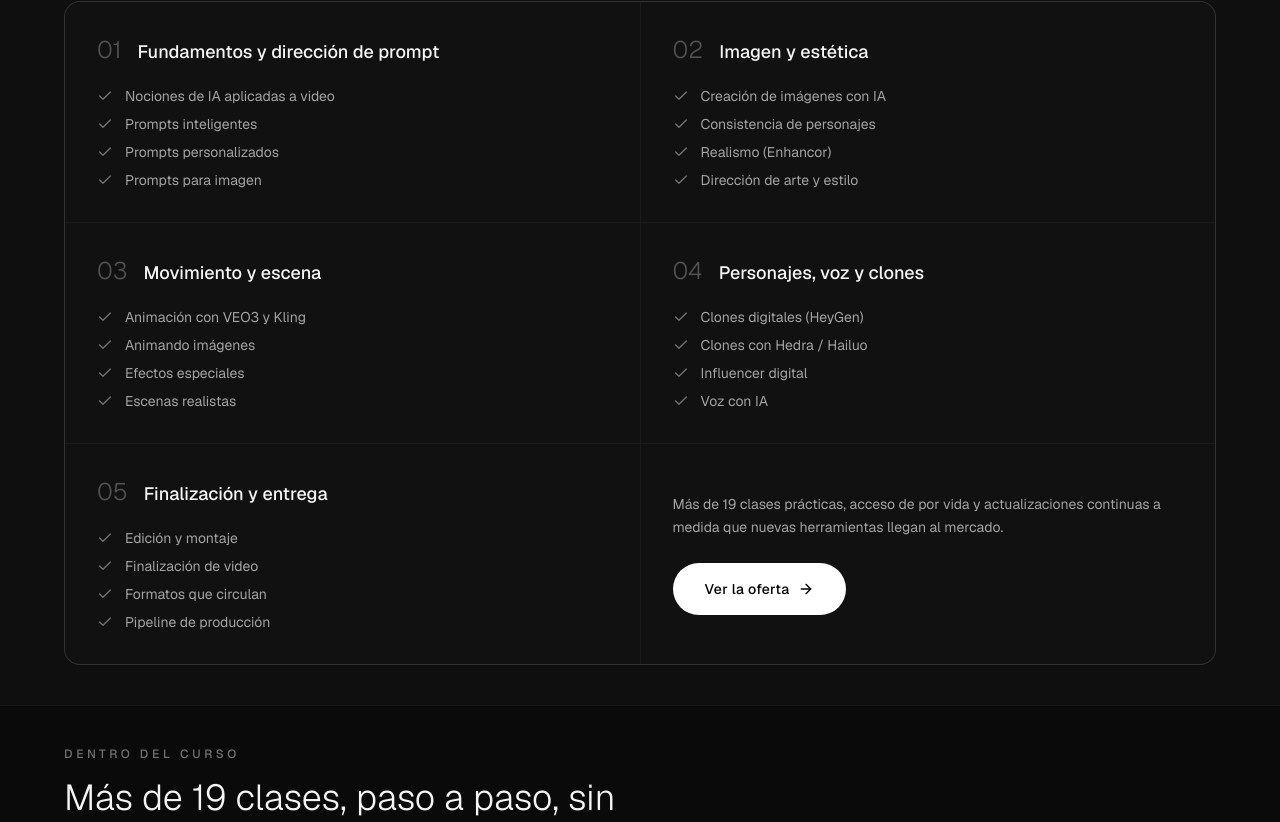
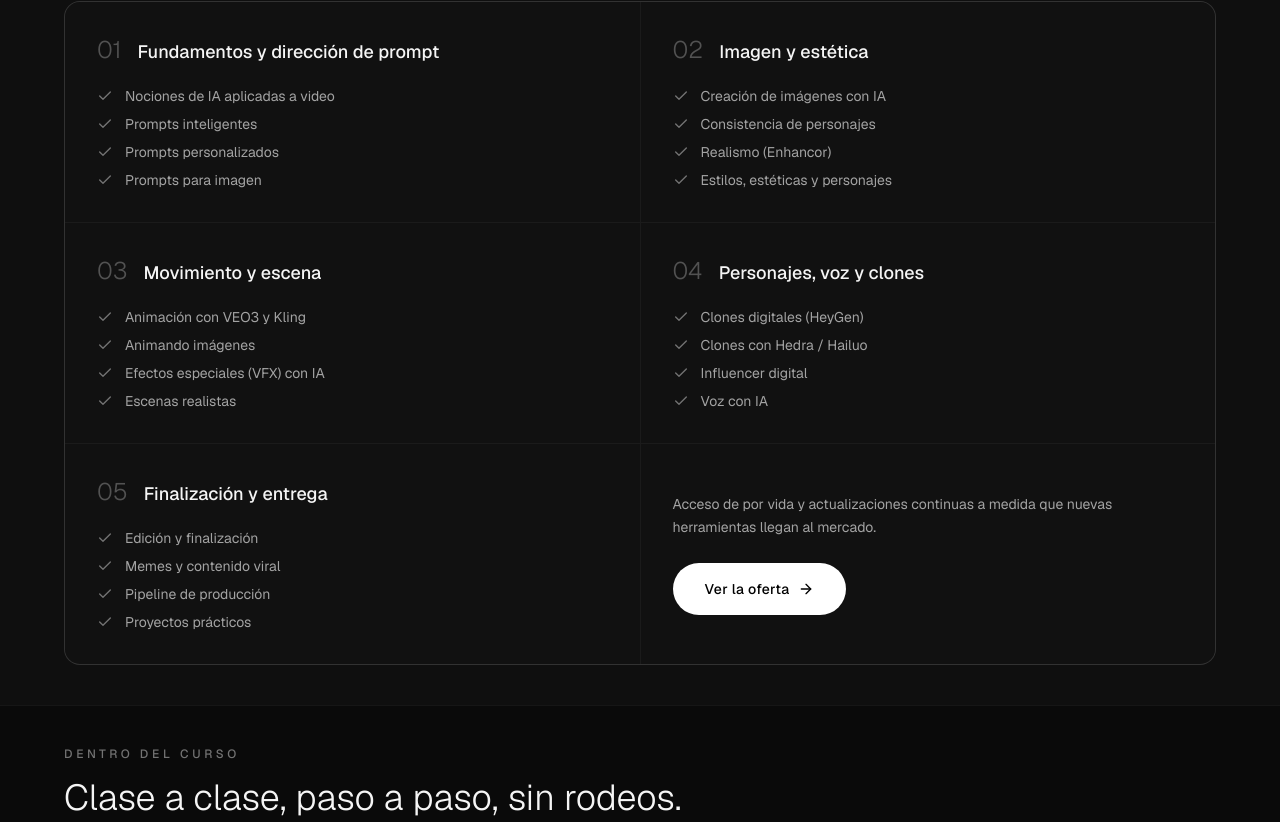
Before and after one commit to lucianomathias1982/lucianomathias-site, a Next.js app: page /es/cursos/filmes-com-ia in a window 1280 px wide. Shown: the part 4188-5010 px from the top of the page. Built offline with nearby package versions, Linux system fonts and the light colour scheme.

Commit message:
ES: curriculo alinhado aos titulos da Hotmart

```diff
--- a/app/es/cursos/filmes-com-ia/page.tsx
+++ b/app/es/cursos/filmes-com-ia/page.tsx
@@ -71,12 +71,12 @@ const CURRICULUM = [
   {
     n: "02",
     title: "Imagen y estética",
-    items: ["Creación de imágenes con IA", "Consistencia de personajes", "Realismo (Enhancor)", "Dirección de arte y estilo"],
+    items: ["Creación de imágenes con IA", "Consistencia de personajes", "Realismo (Enhancor)", "Estilos, estéticas y personajes"],
   },
   {
     n: "03",
     title: "Movimiento y escena",
-    items: ["Animación con VEO3 y Kling", "Animando imágenes", "Efectos especiales", "Escenas realistas"],
+    items: ["Animación con VEO3 y Kling", "Animando imágenes", "Efectos especiales (VFX) con IA", "Escenas realistas"],
   },
   {
     n: "04",
@@ -86,7 +86,7 @@ const CURRICULUM = [
   {
     n: "05",
     title: "Finalización y entrega",
-    items: ["Edición y montaje", "Finalización de video", "Formatos que circulan", "Pipeline de producción"],
+    items: ["Edición y finalización", "Memes y contenido viral", "Pipeline de producción", "Proyectos prácticos"],
   },
 ]
 
@@ -335,8 +335,7 @@ export default function Page() {
             ))}
             <div className="flex flex-col justify-center bg-neutral-950/60 p-8">
               <p className="text-sm leading-relaxed text-neutral-400">
-                Más de 19 clases prácticas, acceso de por vida y actualizaciones continuas a medida que nuevas herramientas
-                llegan al mercado.
+                Acceso de por vida y actualizaciones continuas a medida que nuevas herramientas llegan al mercado.
               </p>
               <div className="mt-6">
                 <CTA>Ver la oferta</CTA>
@@ -352,7 +351,7 @@ export default function Page() {
           <div className="mb-8 max-w-2xl">
             <p className="text-xs font-medium uppercase tracking-[0.3em] text-neutral-500">Dentro del curso</p>
             <h2 className="mt-4 font-serif text-3xl font-light leading-tight sm:text-4xl">
-              Más de 19 clases, paso a paso, sin rodeos.
+              Clase a clase, paso a paso, sin rodeos.
             </h2>
           </div>
         </div>
```
